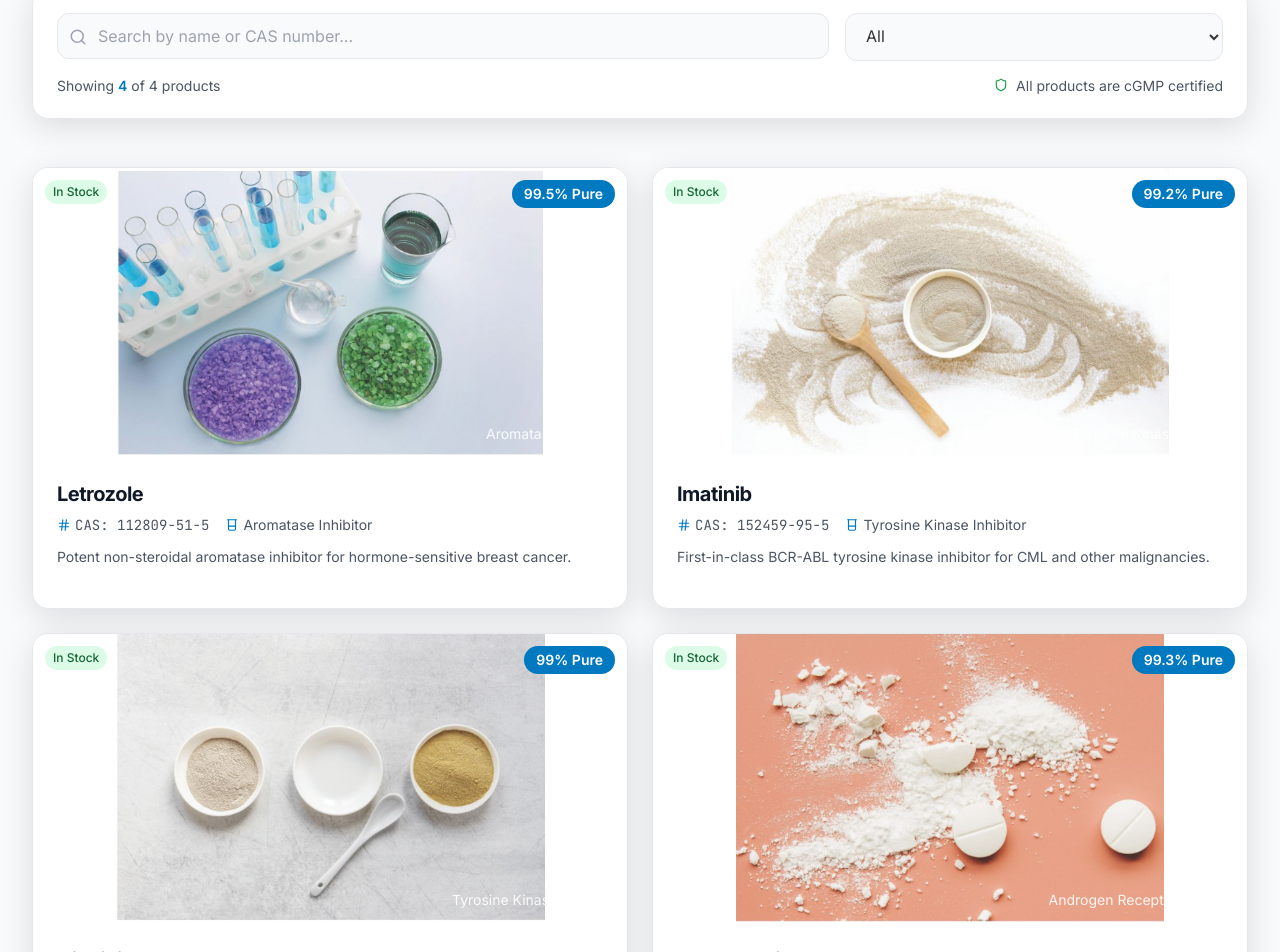
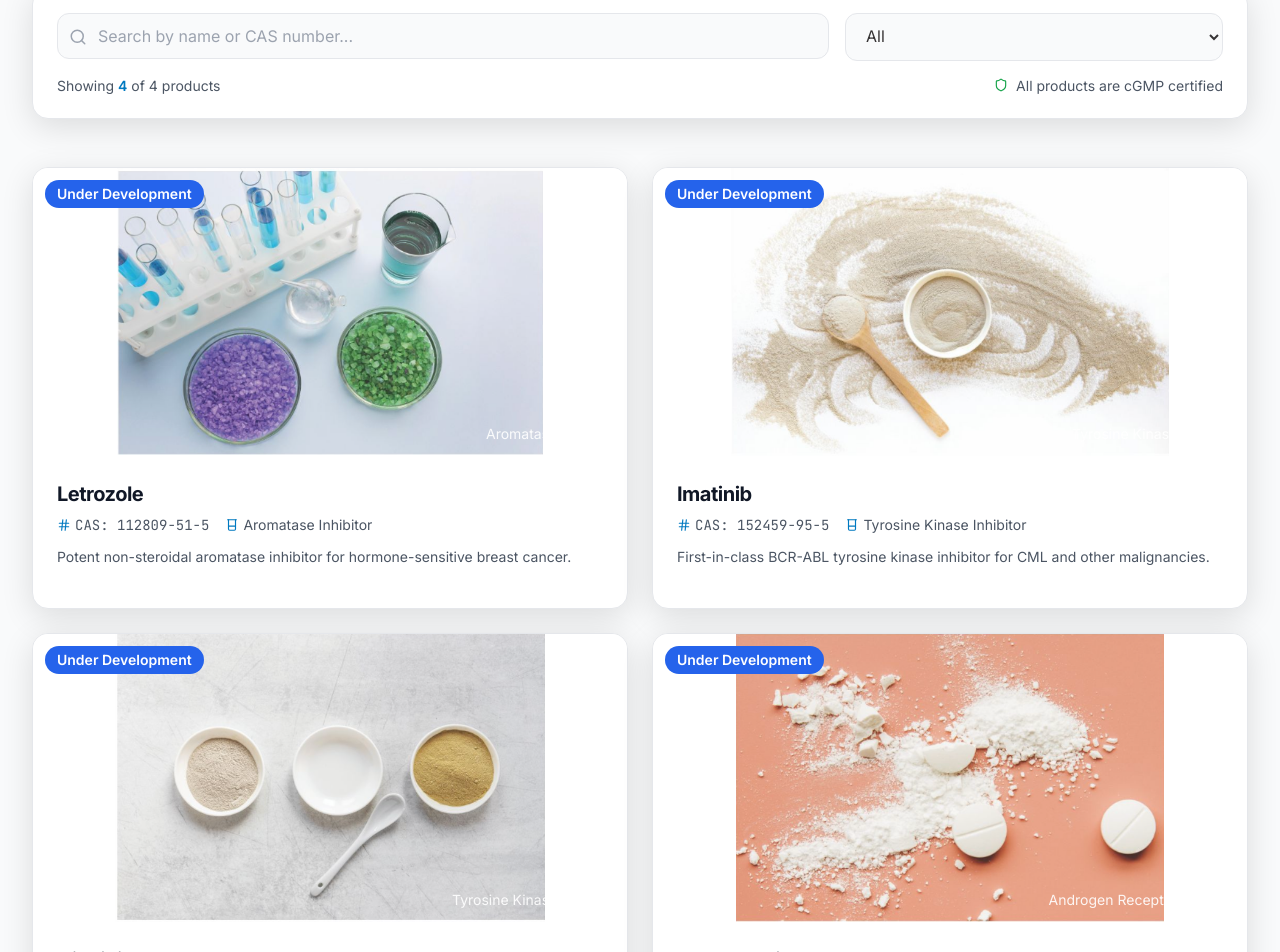
Before and after one commit to VanshMehta1234/apicon_pharma, a React (Vite) app: page / in a window 1280 px wide. Shown: the part 2124-3076 px from the top of the page. Built offline with nearby package versions, Linux system fonts and the light colour scheme.

Commit message:
Replace product availability badges with "Under Development" badge in ProductsSection component

```diff
--- a/src/pages/homepage/components/ProductsSection.jsx
+++ b/src/pages/homepage/components/ProductsSection.jsx
@@ -185,17 +185,10 @@ const ProductsSection = () => {
                   className="absolute inset-0 m-auto max-h-full max-w-full object-contain opacity-0 group-hover:opacity-100 transition-opacity duration-300"
                 />
 
-                {/* Badges */}
-                <div className="absolute top-3 right-3 px-3 py-1 bg-primary text-white rounded-full text-sm font-semibold">
-                  {product.purity}% Pure
-                </div>
 
-                <div className={`absolute top-3 left-3 px-2 py-1 rounded-full text-xs font-medium ${
-                  product.availability === 'In Stock'
-                    ? 'bg-green-100 text-green-800'
-                    : 'bg-yellow-100 text-yellow-800'
-                }`}>
-                  {product.availability}
+                {/* Under Development Badge */}
+                <div className="absolute top-3 left-3 px-3 py-1 bg-blue-600 text-white rounded-full text-sm font-semibold">
+                  Under Development
                 </div>
 
                 {/* Price */}
```
